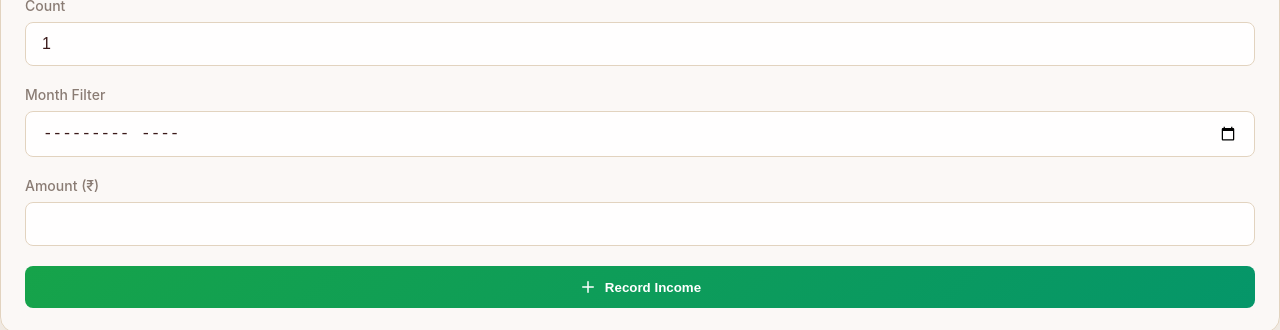
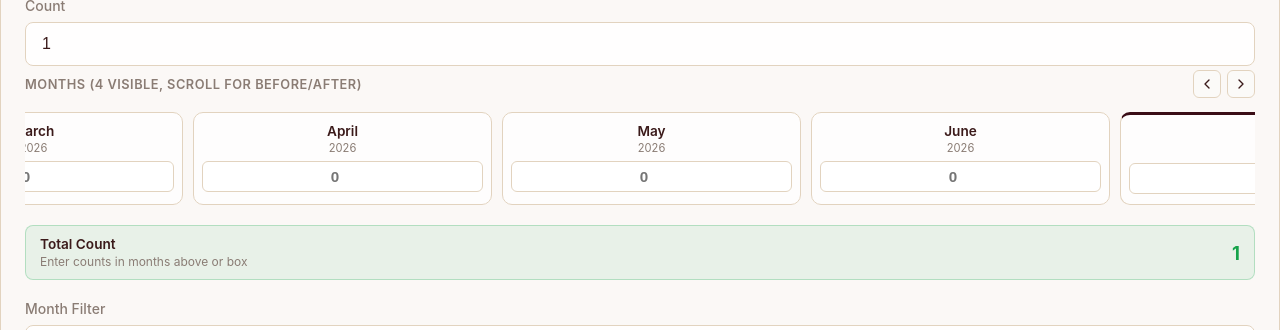
Before and after one commit to Munichandra-Reddy/geonixa-audit, a Next.js app: page /IncomeForm in a window 1280 px wide. Shown: the part 307-637 px from the top of the page. Built offline with nearby package versions, Linux system fonts and the light colour scheme; no server answers; the database is empty.

Commit message:
Add 4-month scrollable count selector and total count display in Income Log

```diff
--- a/src/pages/FormStyles.css
+++ b/src/pages/FormStyles.css
@@ -139,3 +139,183 @@
     white-space: nowrap;
   }
 }
+
+/* Month-Wise Count Carousel & Total Styles */
+.month-count-section {
+  display: flex;
+  flex-direction: column;
+  gap: 10px;
+  margin-top: 4px;
+}
+
+.month-count-header {
+  display: flex;
+  justify-content: space-between;
+  align-items: center;
+}
+
+.month-count-header-title {
+  font-size: 0.8rem;
+  font-weight: 600;
+  color: var(--text-secondary);
+  text-transform: uppercase;
+  letter-spacing: 0.5px;
+}
+
+.month-carousel-nav {
+  display: flex;
+  gap: 6px;
+  align-items: center;
+}
+
+.month-scroll-btn {
+  display: flex;
+  align-items: center;
+  justify-content: center;
+  width: 28px;
+  height: 28px;
+  border-radius: 6px;
+  border: 1px solid var(--border-color);
+  background: var(--card-bg);
+  color: var(--text-primary);
+  cursor: pointer;
+  transition: all 0.2s ease;
+}
+
+.month-scroll-btn:hover:not(:disabled) {
+  background: rgba(58, 13, 22, 0.08);
+  border-color: var(--primary-color);
+  color: var(--primary-color);
+}
+
+.month-scroll-btn:disabled {
+  opacity: 0.35;
+  cursor: not-allowed;
+}
+
+.month-carousel-container {
+  position: relative;
+  width: 100%;
+}
+
+.month-carousel-track {
+  display: flex;
+  gap: 10px;
+  overflow-x: auto;
+  scroll-behavior: smooth;
+  padding: 4px 2px 8px 2px;
+  width: 100%;
+  scrollbar-width: thin;
+  scrollbar-color: var(--border-color) transparent;
+}
+
+.month-carousel-track::-webkit-scrollbar {
+  height: 5px;
+}
+
+.month-carousel-track::-webkit-scrollbar-track {
+  background: transparent;
+}
+
+.month-carousel-track::-webkit-scrollbar-thumb {
+  background: var(--border-color);
+  border-radius: 4px;
+}
+
+.month-card {
+  flex: 0 0 calc((100% - 30px) / 4);
+  min-width: 95px;
+  background: rgba(255, 255, 255, 0.75);
+  border: 1px solid var(--border-color);
+  border-radius: 10px;
+  padding: 10px 8px;
+  text-align: center;
+  display: flex;
+  flex-direction: column;
+  gap: 6px;
+  transition: all 0.2s ease;
+  user-select: none;
+}
+
+.month-card.has-count {
+  border-color: var(--primary-color);
+  background: rgba(58, 13, 22, 0.05);
+  box-shadow: 0 2px 8px rgba(58, 13, 22, 0.08);
+}
+
+.month-card.is-current {
+  border-top: 3px solid var(--primary-color);
+}
+
+.month-card-header {
+  display: flex;
+  flex-direction: column;
+  gap: 2px;
+}
+
+.month-card-name {
+  font-size: 0.85rem;
+  font-weight: 600;
+  color: var(--text-primary);
+  white-space: nowrap;
+  overflow: hidden;
+  text-overflow: ellipsis;
+}
+
+.month-card-year {
+  font-size: 0.7rem;
+  color: var(--text-secondary);
+}
+
+.month-count-input {
+  width: 100%;
+  padding: 6px 4px;
+  text-align: center;
+  border-radius: 6px;
+  border: 1px solid var(--border-color);
+  background: #ffffff;
+  font-size: 0.95rem;
+  font-weight: 600;
+  color: var(--text-primary);
+  outline: none;
+  transition: all 0.2s ease;
+}
+
+.month-count-input:focus {
+  border-color: var(--primary-color);
+  box-shadow: 0 0 0 2px rgba(58, 13, 22, 0.15);
+}
+
+.month-total-card {
+  display: flex;
+  align-items: center;
+  justify-content: space-between;
+  padding: 10px 14px;
+  background: rgba(22, 163, 74, 0.08);
+  border: 1px solid rgba(22, 163, 74, 0.25);
+  border-radius: 8px;
+  margin-top: 2px;
+}
+
+.month-total-info {
+  display: flex;
+  flex-direction: column;
+  gap: 2px;
+}
+
+.month-total-label {
+  font-size: 0.85rem;
+  font-weight: 600;
+  color: var(--text-primary);
+}
+
+.month-total-breakdown {
+  font-size: 0.75rem;
+  color: var(--text-secondary);
+}
+
+.month-total-value {
+  font-size: 1.15rem;
+  font-weight: 700;
+  color: var(--success-color);
+}
--- a/src/pages/IncomeForm.jsx
+++ b/src/pages/IncomeForm.jsx
@@ -1,20 +1,103 @@
 "use client";
-import { useState, useContext, useMemo } from 'react';
+import { useState, useContext, useMemo, useRef, useEffect } from 'react';
 import { AppContext } from '../context/AppContext';
-import { Receipt, Plus, Edit2, Trash2 } from 'lucide-react';
+import { Receipt, Plus, Edit2, Trash2, ChevronLeft, ChevronRight } from 'lucide-react';
 import './FormStyles.css';
+
+const monthNames = [
+  'January', 'February', 'March', 'April', 'May', 'June',
+  'July', 'August', 'September', 'October', 'November', 'December'
+];
 
 const IncomeForm = () => {
   const { transactions, addTransaction, updateTransaction, deleteTransaction } = useContext(AppContext);
   const [category, setCategory] = useState('Pre-registration');
   const [amount, setAmount] = useState('');
   const [count, setCount] = useState('1');
+  const [monthCounts, setMonthCounts] = useState({});
   const [monthFilter, setMonthFilter] = useState('');
   const [description, setDescription] = useState('');
   const [transactionDate, setTransactionDate] = useState(new Date().toISOString().split('T')[0]);
   const [viewMode, setViewMode] = useState('monthly');
   const [selectedDate, setSelectedDate] = useState(new Date().toISOString().split('T')[0]);
   const [editingId, setEditingId] = useState(null);
+
+  const carouselRef = useRef(null);
+
+  // Generate 25 months (12 past, current, 12 future)
+  const generatedMonths = useMemo(() => {
+    const list = [];
+    const now = new Date();
+    const start = new Date(now.getFullYear(), now.getMonth() - 12, 1);
+    for (let i = 0; i < 25; i++) {
+      const d = new Date(start.getFullYear(), start.getMonth() + i, 1);
+      const monthKey = `${d.getFullYear()}-${String(d.getMonth() + 1).padStart(2, '0')}`;
+      list.push({
+        key: monthKey,
+        monthName: monthNames[d.getMonth()],
+        year: d.getFullYear(),
+        isCurrent: d.getMonth() === now.getMonth() && d.getFullYear() === now.getFullYear()
+      });
+    }
+    return list;
+  }, []);
+
+  // Auto-scroll so current month (e.g. August) is the first visible month by default
+  useEffect(() => {
+    if (carouselRef.current) {
+      const currentMonthIndex = generatedMonths.findIndex(m => m.isCurrent);
+      if (currentMonthIndex !== -1) {
+        // Each card takes roughly 25% of the client width
+        const cardWidth = (carouselRef.current.clientWidth - 30) / 4;
+        carouselRef.current.scrollLeft = currentMonthIndex * (cardWidth + 10);
+      }
+    }
+  }, [generatedMonths]);
+
+  const handleScrollLeft = () => {
+    if (carouselRef.current) {
+      const cardWidth = (carouselRef.current.clientWidth - 30) / 4;
+      carouselRef.current.scrollBy({ left: -(cardWidth + 10) * 2, behavior: 'smooth' });
+    }
+  };
+
+  const handleScrollRight = () => {
+    if (carouselRef.current) {
+      const cardWidth = (carouselRef.current.clientWidth - 30) / 4;
+      carouselRef.current.scrollBy({ left: (cardWidth + 10) * 2, behavior: 'smooth' });
+    }
+  };
+
+  const handleMonthCountChange = (key, val) => {
+    const cleanVal = val === '' ? '' : Math.max(0, parseInt(val, 10) || 0);
+    const newMonthCounts = {
+      ...monthCounts,
+      [key]: cleanVal
+    };
+
+    if (cleanVal === '' || cleanVal === 0) {
+      delete newMonthCounts[key];
+    }
+
+    setMonthCounts(newMonthCounts);
+
+    const total = Object.values(newMonthCounts).reduce((sum, v) => sum + (Number(v) || 0), 0);
+    setCount(total > 0 ? total.toString() : '');
+  };
+
+  const totalCalculatedMonthCount = useMemo(() => {
+    return Object.values(monthCounts).reduce((sum, val) => sum + (Number(val) || 0), 0);
+  }, [monthCounts]);
+
+  const monthBreakdownText = useMemo(() => {
+    const activeEntries = Object.entries(monthCounts).filter(([_, v]) => Number(v) > 0);
+    if (activeEntries.length === 0) return '';
+    return activeEntries.map(([key, v]) => {
+      const mObj = generatedMonths.find(m => m.key === key);
+      const name = mObj ? mObj.monthName : key;
+      return `${name}: ${v}`;
+    }).join(', ');
+  }, [monthCounts, generatedMonths]);
 
   const incomeTransactions = transactions.filter(t => t.type === 'income');
 
@@ -44,14 +127,16 @@ const IncomeForm = () => {
     e.preventDefault();
     if (!amount) return;
 
+    const finalCount = Number(count) || (totalCalculatedMonthCount > 0 ? totalCalculatedMonthCount : 1);
+
     if (editingId) {
       const existingTx = transactions.find(t => t.id === editingId);
       updateTransaction({
         ...existingTx,
         category,
         amount: Number(amount),
-        count: Number(count),
-        monthFilter,
+        count: finalCount,
+        monthFilter: monthFilter || monthBreakdownText,
         description,
         date: new Date(transactionDate).toISOString()
       });
@@ -61,14 +146,15 @@ const IncomeForm = () => {
         type: 'income',
         category,
         amount: Number(amount),
-        count: Number(count),
-        monthFilter,
+        count: finalCount,
+        monthFilter: monthFilter || monthBreakdownText,
         description,
         date: new Date(transactionDate).toISOString()
       });
     }
     setAmount('');
     setCount('1');
+    setMonthCounts({});
     setMonthFilter('');
     setDescription('');
     setTransactionDate(new Date().toISOString().split('T')[0]);
@@ -79,6 +165,7 @@ const IncomeForm = () => {
     setCategory(t.category);
     setAmount(t.amount.toString());
     setCount(t.count?.toString() || '1');
+    setMonthCounts({});
     setMonthFilter(t.monthFilter || '');
     setDescription(t.description || '');
     if (t.date) {
@@ -94,6 +181,7 @@ const IncomeForm = () => {
         setEditingId(null);
         setAmount('');
         setCount('1');
+        setMonthCounts({});
         setMonthFilter('');
         setDescription('');
       }
@@ -149,7 +237,74 @@ const IncomeForm = () => {
                 onChange={(e) => setCount(e.target.value)}
                 required
                 min="1"
+                placeholder="Enter count or fill months below"
               />
+
+              {/* 4-Month Scrollable Carousel with Count per Month */}
+              <div className="month-count-section">
+                <div className="month-count-header">
+                  <span className="month-count-header-title">Months (4 visible, scroll for before/after)</span>
+                  <div className="month-carousel-nav">
+                    <button
+                      type="button"
+                      className="month-scroll-btn"
+                      onClick={handleScrollLeft}
+                      title="Scroll previous months"
+                    >
+                      <ChevronLeft size={16} />
+                    </button>
+                    <button
+                      type="button"
+                      className="month-scroll-btn"
+                      onClick={handleScrollRight}
+                      title="Scroll next months"
+                    >
+                      <ChevronRight size={16} />
+                    </button>
+                  </div>
+                </div>
+
+                <div className="month-carousel-container">
+                  <div className="month-carousel-track" ref={carouselRef}>
+                    {generatedMonths.map(m => {
+                      const mVal = monthCounts[m.key] !== undefined ? monthCounts[m.key] : '';
+                      const hasCount = Number(mVal) > 0;
+                      return (
+                        <div
+                          key={m.key}
+                          className={`month-card ${hasCount ? 'has-count' : ''} ${m.isCurrent ? 'is-current' : ''}`}
+                        >
+                          <div className="month-card-header">
+                            <span className="month-card-name">{m.monthName}</span>
+                            <span className="month-card-year">{m.year}</span>
+                          </div>
+                          <input
+                            type="number"
+                            className="month-count-input"
+                            placeholder="0"
+                            min="0"
+                            value={mVal}
+                            onChange={(e) => handleMonthCountChange(m.key, e.target.value)}
+                          />
+                        </div>
+                      );
+                    })}
+                  </div>
+                </div>
+
+                {/* Total Count Display at last */}
+                <div className="month-total-card">
+                  <div className="month-total-info">
+                    <span className="month-total-label">Total Count</span>
+                    <span className="month-total-breakdown">
+                      {monthBreakdownText ? monthBreakdownText : 'Enter counts in months above or box'}
+                    </span>
+                  </div>
+                  <div className="month-total-value">
+                    {totalCalculatedMonthCount > 0 ? totalCalculatedMonthCount : (count || 0)}
+                  </div>
+                </div>
+              </div>
             </div>
             <div className="input-group">
               <label>Month Filter</label>
```
